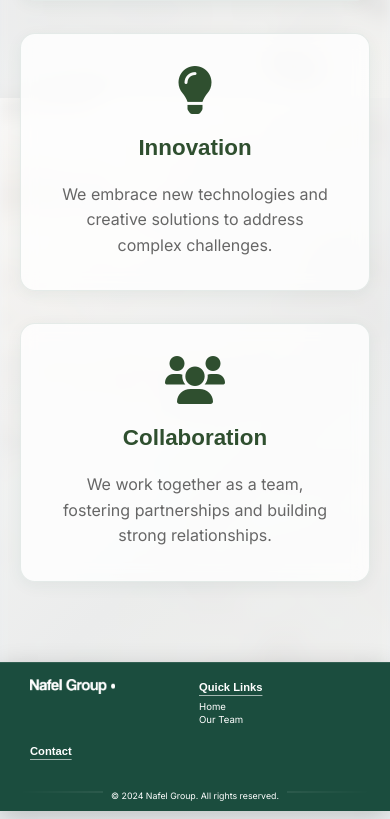
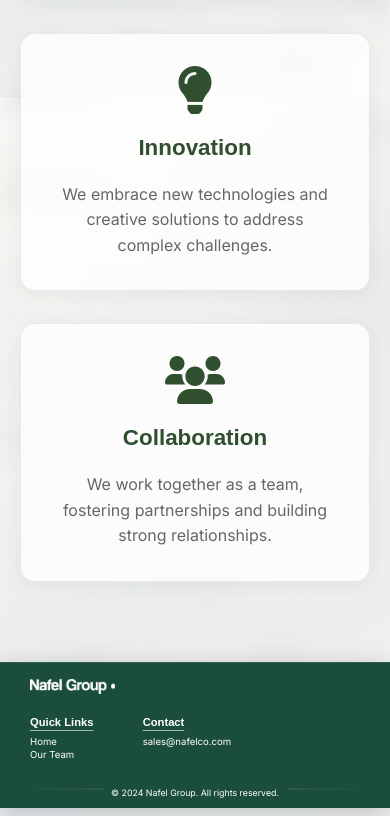
Before and after one commit to JennaHassan/nafelgroup.com, a plain HTML site: page team.html in a window 390 px wide. Shown: the part 6654-7473 px from the top of the page. Drawn offline with Linux system fonts and the light colour scheme.

Commit message:
Add files via upload

```diff
--- a/styles.css
+++ b/styles.css
@@ -3185,10 +3185,8 @@ body.white-background .company-info img[src="thumbnail.png"] {
 
     body.white-background .footer-content,
     body.green-nav .footer-content {
-        display: flex !important;
-        flex-wrap: wrap !important;
-        justify-content: space-between !important;
-        align-items: flex-start !important;
+        display: grid !important;
+        grid-template-columns: 1fr 1fr 1fr !important;
         gap: 0.5rem !important;
         padding: 0 10px !important;
         margin-bottom: 0.5rem !important;
@@ -3196,9 +3194,29 @@ body.white-background .company-info img[src="thumbnail.png"] {
 
     body.white-background .footer-section,
     body.green-nav .footer-section {
-        flex: 1 !important;
-        min-width: 45% !important;
         margin-bottom: 0.5rem !important;
+        text-align: left !important;
+    }
+
+    /* Make logo section span full width on mobile */
+    body.white-background .footer-section:first-child,
+    body.green-nav .footer-section:first-child {
+        grid-column: 1 / -1 !important;
+        text-align: center !important;
+        margin-bottom: 0.5rem !important;
+    }
+
+    /* Quick Links - closer to logo */
+    body.white-background .footer-section:nth-child(2),
+    body.green-nav .footer-section:nth-child(2) {
+        grid-column: 1 / 2 !important;
+        text-align: left !important;
+    }
+
+    /* Contact - more space */
+    body.white-background .footer-section:nth-child(3),
+    body.green-nav .footer-section:nth-child(3) {
+        grid-column: 2 / 4 !important;
         text-align: left !important;
     }
 
@@ -3216,7 +3234,12 @@ body.white-background .company-info img[src="thumbnail.png"] {
         font-size: 0.6rem !important;
         line-height: 1.2 !important;
         margin-bottom: 0.2rem !important;
-        display: none !important; /* Hide descriptions on mobile */
+    }
+
+    /* Hide only the company description paragraph, keep contact email visible */
+    body.white-background .footer-section:first-child p,
+    body.green-nav .footer-section:first-child p {
+        display: none !important;
     }
 
     body.white-background .footer-section ul,
```
